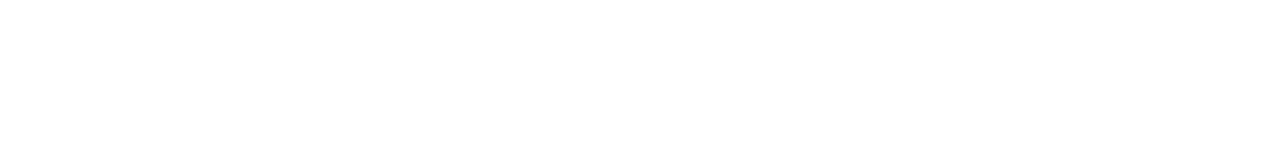
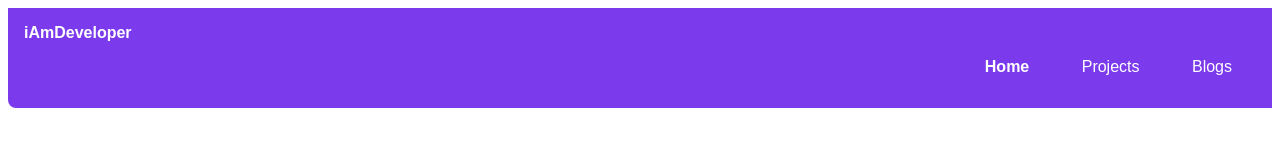
Before and after one commit to soubhagyasethy/portfolio-soubhagya, a plain HTML site: page index.html in a window 1280 px wide. Drawn offline with Linux system fonts and the light colour scheme.

Commit message:
Aadded nav

```diff
--- a/index.html
+++ b/index.html
@@ -5,8 +5,25 @@
     <meta http-equiv="X-UA-Compatible" content="IE=edge">
     <meta name="viewport" content="width=device-width, initial-scale=1.0">
     <title> Home | Adarsh Balak </title>
+    <link href="style.css" rel="stylesheet">
 </head>
 <body>
 
+    <nav class="navigation">
+        <div class="nav-brand"> iAmDeveloper</div>
+        <ul class="list-non-bullet nav-pills">
+            <li class="list-item-inline">
+                <a class="link link-active" href="/"> Home </a>
+            </li>
+            <li class="list-item-inline">
+                <a class="link" href="/">Projects</a>
+            </li>
+            <li class="list-item-inline">
+                <a class="link" href="/">Blogs</a>
+            </li>
+        </ul>
+    </nav>
+
+
 </body>
 </html>
```
